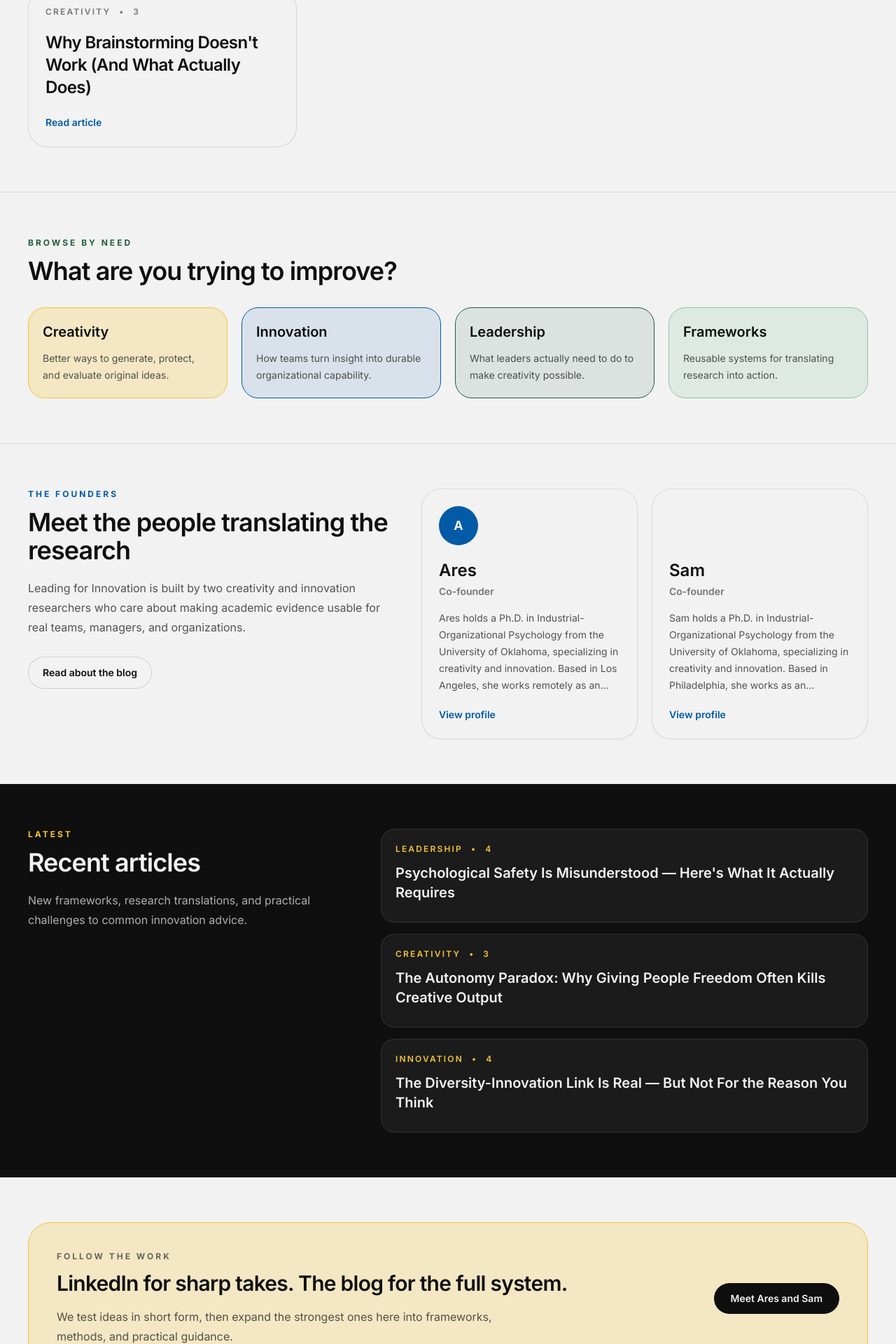
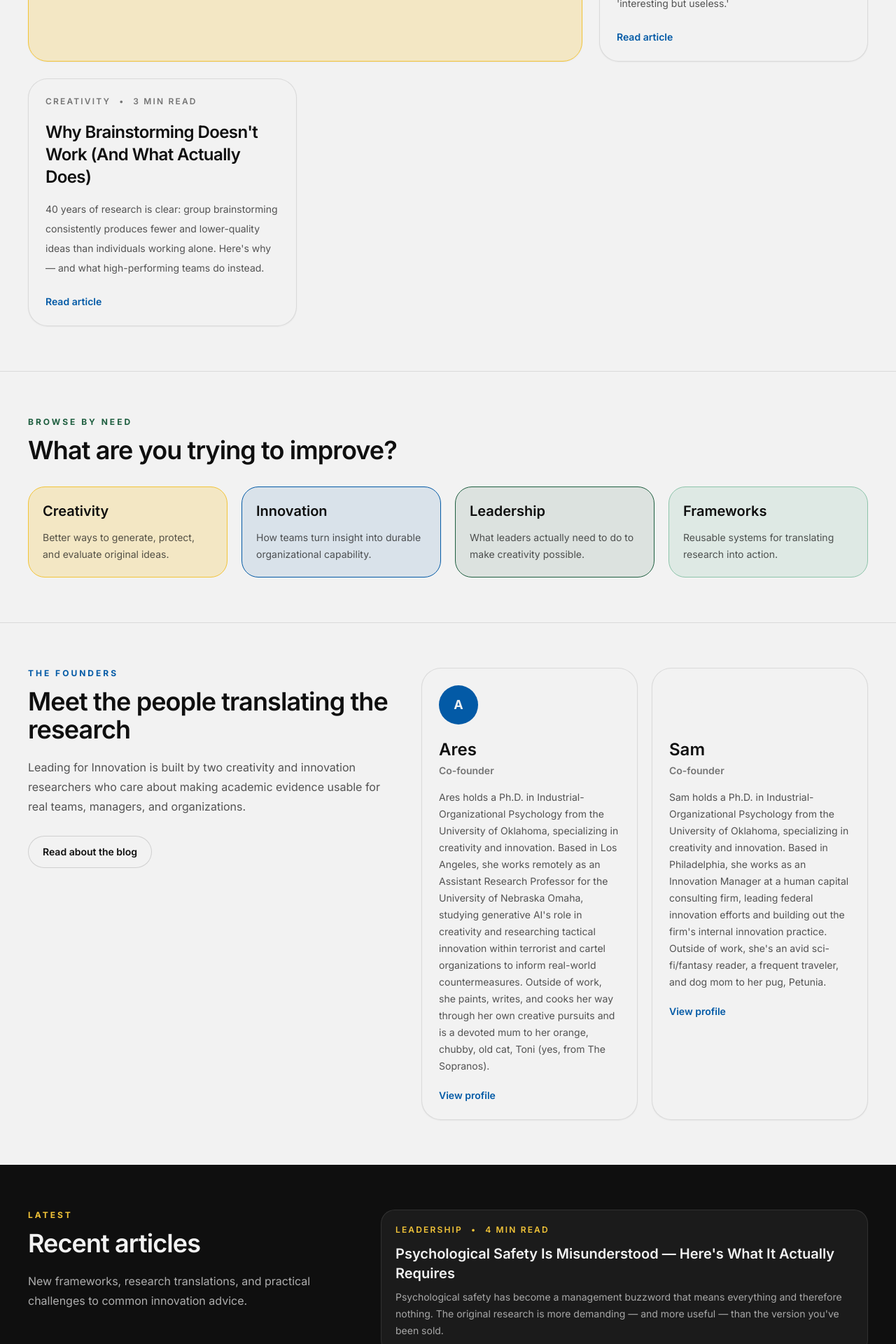
Before and after one commit to aresboiralopez9/leading-for-innovation, a Next.js app: page / in a window 1280 px wide. Shown: the part 1460-3380 px from the top of the page at 70% size. Built offline with nearby package versions, Linux system fonts and the light colour scheme.

Commit message:
Enhance post display with reading time and excerpts
Refactor featured and latest posts rendering to include reading time labels and excerpts.

```diff
--- a/src/app/page.tsx
+++ b/src/app/page.tsx
@@ -131,7 +131,10 @@ export default function HomePage() {
           </div>
 
           <div className="grid gap-6 lg:grid-cols-3">
-            {featuredPosts.map((post, index) => (
+            {featuredPosts.map((post, index) => {
+              const readingTimeLabel = `${post.readingTime} min read`
+
+              return (
                 <Link
                   key={post.slug}
                   href={`/blog/${post.slug}`}
@@ -142,9 +145,9 @@ export default function HomePage() {
                   }`}
                 >
                   <div className="flex flex-wrap items-center gap-3 text-xs font-semibold uppercase tracking-[0.18em] text-ink/55">
-                  {post.category && <span>{post.category}</span>}
-                  {post.readingTime && <span>•</span>}
-                  {post.readingTime && <span>{post.readingTime}</span>}
+                    <span>{post.category}</span>
+                    <span>•</span>
+                    <span>{readingTimeLabel}</span>
                   </div>
 
                   <h3
@@ -158,14 +161,15 @@ export default function HomePage() {
                   </h3>
 
                   <p className="mt-4 text-sm leading-7 text-ink/70">
-                  {post.description}
+                    {post.excerpt}
                   </p>
 
                   <div className="mt-6 text-sm font-semibold text-lfi-blue group-hover:underline">
                     Read article
                   </div>
                 </Link>
-            ))}
+              )
+            })}
           </div>
         </section>
       )}
@@ -240,7 +244,7 @@ export default function HomePage() {
                 {author.role}
               </p>
 
-              <p className="mt-4 line-clamp-5 text-sm leading-6 text-ink/70">
+              <p className="mt-4 text-sm leading-6 text-ink/70">
                 {author.bio}
               </p>
 
@@ -270,25 +274,29 @@ export default function HomePage() {
             </div>
 
             <div className="grid gap-4">
-              {latestPosts.map((post) => (
+              {latestPosts.map((post) => {
+                const readingTimeLabel = `${post.readingTime} min read`
+
+                return (
                   <Link
                     key={post.slug}
                     href={`/blog/${post.slug}`}
                     className="rounded-[1.25rem] border border-lfi-white/10 bg-lfi-white/5 p-5 transition hover:bg-lfi-white/10"
                   >
                     <div className="flex flex-wrap gap-3 text-xs font-semibold uppercase tracking-[0.18em] text-lfi-yellow">
-                    {post.category && <span>{post.category}</span>}
-                    {post.readingTime && <span>•</span>}
-                    {post.readingTime && <span>{post.readingTime}</span>}
+                      <span>{post.category}</span>
+                      <span>•</span>
+                      <span>{readingTimeLabel}</span>
                     </div>
 
                     <h3 className="mt-3 text-xl font-semibold">{post.title}</h3>
 
                     <p className="mt-2 text-sm leading-6 text-lfi-white/65">
-                    {post.description}
+                      {post.excerpt}
                     </p>
                   </Link>
-              ))}
+                )
+              })}
             </div>
           </div>
         </section>
```
Lines whose indentation alone changed are shown as unchanged.
